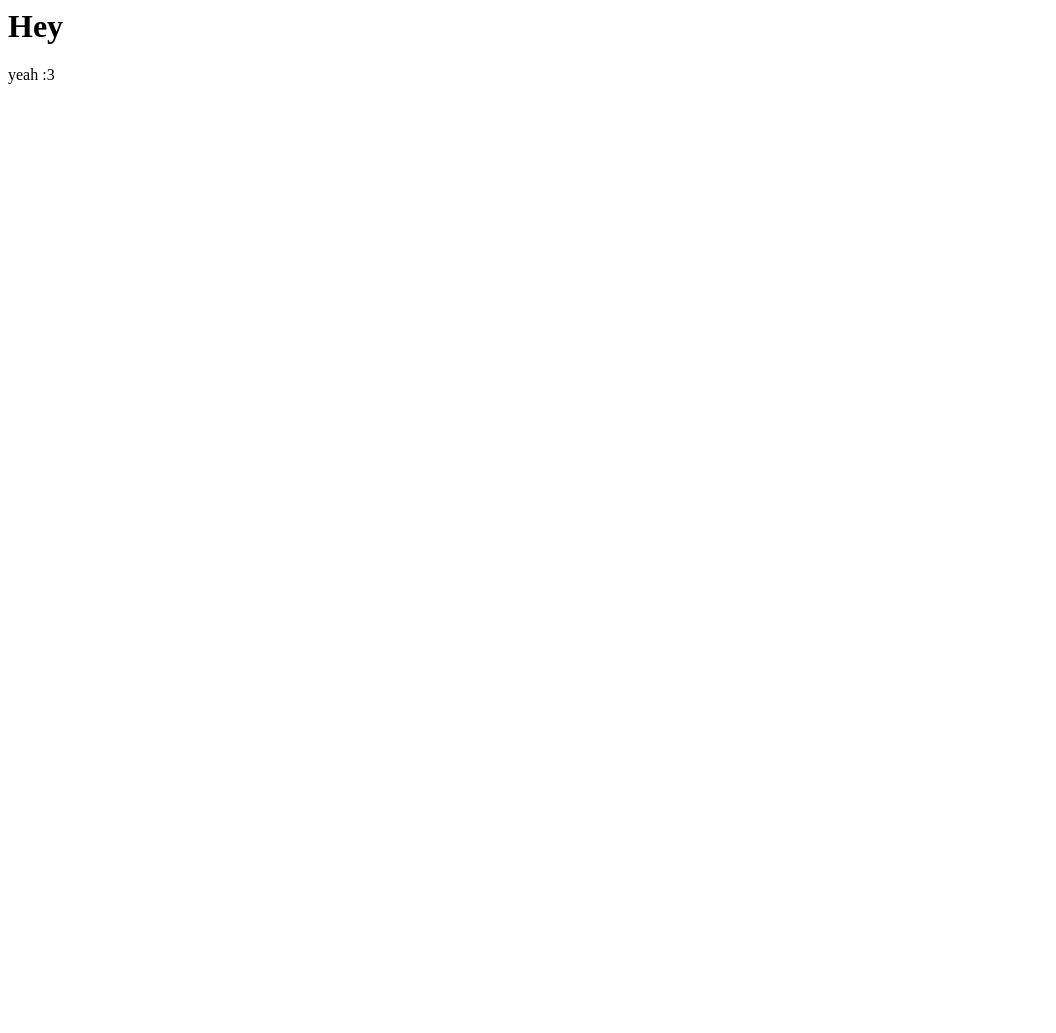
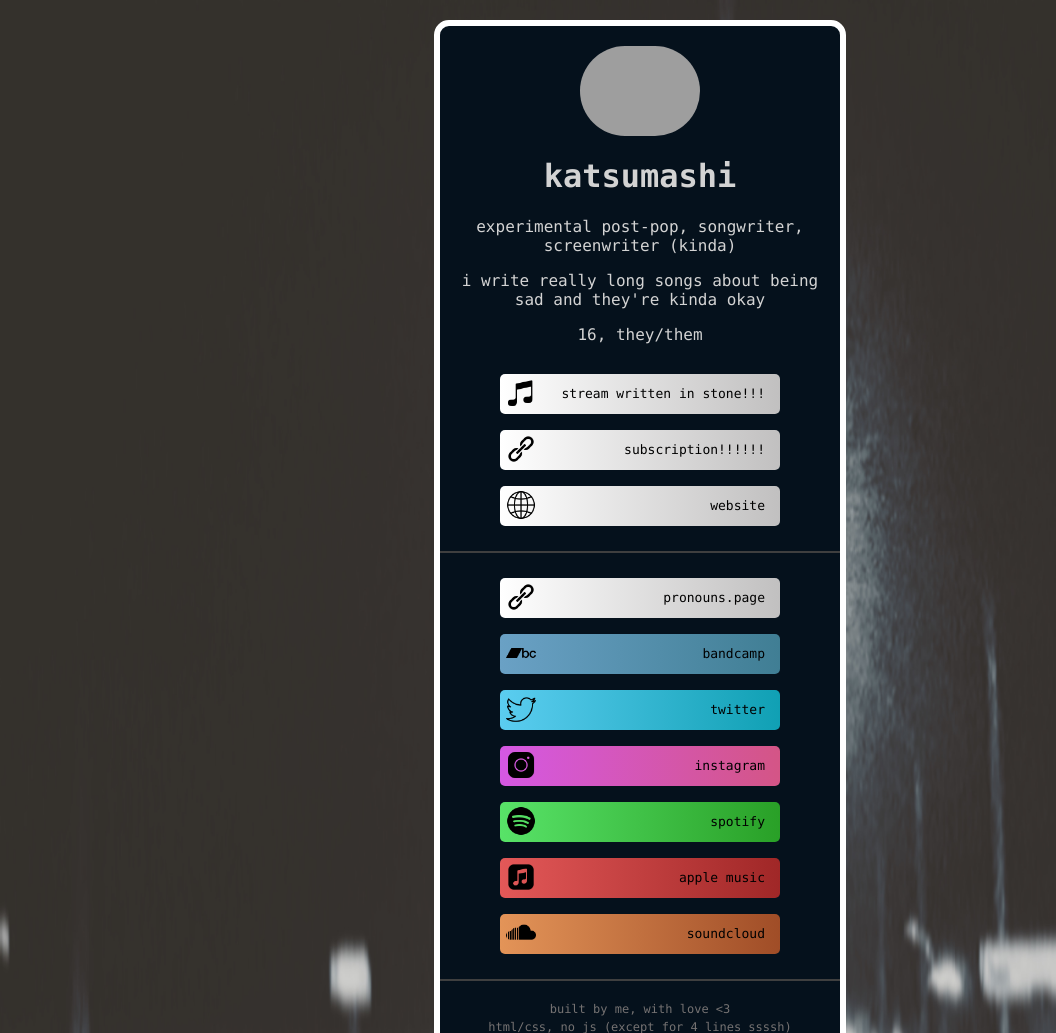
Before and after one commit to katsumashi/katsumashi.github.io, a plain HTML site: page index.html in a window 1280 px wide. Shown: the top 1033 px of the page, without its empty margins (0-1056 px from the left). Before the commit the page ends 800 px from the top, so only its background shows below. Drawn offline with Linux system fonts and the light colour scheme; grey boxes are pictures that could not be loaded.

Commit message:
added literally everything
the website looks good now! rather than being a blank white page that says "hey :3" it's now a full, working linktree-type page.

it's based off my existing carrd, but this is intended to replace that. I'm not gonna delete the carrd just in case, but it won't be linked to in any of my major socials lol

```diff
--- a/index.html
+++ b/index.html
@@ -1,6 +1,83 @@
-<h1>
-    Hey
-</h1>
-<body>
-    yeah :3
-</body>
+<html>
+
+    <head>
+        <title>links</title>
+        <link rel="stylesheet" href="style.css"></style>
+        <style>
+            body {
+                background-image: url('background.jpg');
+                background-repeat: no-repeat;
+                background-size: cover;
+            }
+        </style>
+        <script defer src="index.js" charset="utf-8"></script>
+    </head>
+
+    <body>
+        <div class="boxthing">
+            <img src="icon.png" class="logo">
+            <h1>katsumashi</h1>
+            <!-- gock and balls and also gay t4t sex? making out sex? listening to music!!! ...cuddling...? -->
+            <p>experimental post-pop, songwriter, screenwriter (kinda)<br></p>
+            <p>i write really long songs about being sad and they're kinda okay</p>
+            <p id="agediv"></p>
+
+            <div class="buttons1div">
+                <!-- Album stream button, Bandcamp subscription button and website button -->
+                <form action="https://distrokid.com/hyperfollow/katsumashi/written-in-stone">
+                    <button class="buttons1">
+                        <img class="icons" src="icons/icons8-musical-notes-100.png"> stream written in stone!!!</button>
+                </form>
+                <form action="https://katsumashii.bandcamp.com/subscribe">
+                    <button class="buttons1">
+                        <img class="icons" src="icons/icons8-link-100.png"> subscription!!!!!!</button>
+                </form>
+                <form action="https://katsumashi.com">
+                    <button class="buttons1">
+                        <img class="icons" src="icons/icons8-globe-100.png"> website</button>
+                </form>
+
+                <hr style="width:100%; height: 2px; border: 0px; text-align:center; margin-top: 25px; margin-bottom: 25px; color: rgb(63, 63, 63); background-color: rgb(63, 63, 63);">
+
+                <!-- Pronouns.page + socials -->
+                <form action="https://en.pronouns.page/@katsumashii">
+                    <button class="buttons1">
+                        <img class="icons" src="icons/icons8-link-100.png"> pronouns.page</button>
+                </form>
+                <form action="https://katsumashii.bandcamp.com/">
+                    <button class="buttons1" style="background-image: linear-gradient(to right, rgb(106, 161, 197), rgb(64, 126, 148));">
+                        <img class="icons" src="icons/icons8-bandcamp-100.png"> bandcamp</button>
+                </form>
+                <form action="https://twitter.com/katsumashii">
+                    <button class="buttons1" style="background-image: linear-gradient(to right, rgb(91, 205, 240), rgb(16, 160, 180));">
+                        <img class="icons" src="icons/icons8-twitter-100.png"> twitter</button>
+                </form>
+                <form action="https://instagram.com/katsumashi.music">
+                    <button class="buttons1" style="background-image: linear-gradient(to right, rgb(213, 88, 227), rgb(212, 85, 134));">
+                        <img class="icons" src="icons/icons8-instagram-100-2.png"> instagram</button>
+                </form>
+                <form action="https://open.spotify.com/artist/1Pt6JjWYCYiLh16bxiCPKT">
+                    <button class="buttons1" style="background-image: linear-gradient(to right, rgb(88, 227, 104), rgb(41, 160, 39));">
+                        <img class="icons" src="icons/icons8-spotify-100.png"> spotify</button>
+                </form>
+                <form action="https://music.apple.com/au/artist/katsumashi/1582169965">
+                    <button class="buttons1"  style="background-image: linear-gradient(to right, rgb(227, 88, 88), rgb(160, 39, 39));">
+                        <img class="icons" src="icons/icons8-apple-music-100.png"> apple music</button>
+                </form>
+                <form action="https://soundcloud.com/katsumashi">
+                    <button class="buttons1"  style="background-image: linear-gradient(to right, rgb(227, 148, 88), rgb(160, 77, 39));">
+                        <img class="icons" src="icons/icons8-soundcloud-100.png"> soundcloud</button>
+                </form>
+
+                <hr style="width:100%; height: 2px; border: 0px; text-align:center; margin-top: 25px; margin-bottom: 25px; color: rgb(63, 63, 63); background-color: rgb(63, 63, 63);">
+
+                <p class="footerp">built by me, with love <3</p>
+                <p class="footerp">html/css, no js (except for 4 lines ssssh)</p>
+                <br>
+
+            </div>
+
+        </div>
+    </body>
+
+</html>
--- /dev/null
+++ b/index.js
@@ -0,0 +1,9 @@
+function calculateAge() { // birthday is a date
+  var ageDifMs = Date.now() - new Date("2007-01-08");
+  var ageDate = new Date(ageDifMs); // miliseconds from epoch
+  var ageFinal = Math.abs(ageDate.getUTCFullYear() - 1970);
+
+  ageElement = document.getElementById('agediv').innerHTML=ageFinal + ", they/them";
+}
+
+calculateAge();
--- a/style.css
+++ b/style.css
@@ -0,0 +1,78 @@
+body {
+    font-family: "Menlo", system-ui, -apple-system, BlinkMacSystemFont, 'Segoe UI', Roboto, Oxygen, Ubuntu, Cantarell, 'Open Sans', 'Helvetica Neue', sans-serif;
+    color: lightgray;
+}
+
+h1 {
+    text-align: center;
+}
+
+p {
+    text-align: center;
+    margin-left: 20px;
+    margin-right: 20px;
+}
+
+.footerp {
+    font-size: 12px;
+    color: rgb(117, 114, 114);
+    line-height: 6px;
+}
+
+.boxthing {
+    width: 400px;
+    height: auto;
+    margin: auto;
+    margin-top: 20px;
+    margin-bottom: 20px;
+    border: 6px solid white;
+    background-color: rgb(5, 17, 28);
+    border-radius: 15px;
+    box-shadow: 8px;
+}
+
+.logo {
+    width: 30%;
+    height: auto;
+    display: block;
+    margin-left: auto;
+    margin-right: auto;
+    margin-top: 20px;
+    border-radius: 100px;
+}
+
+.icons {
+    width: 30px;
+    height: 30px;
+    float: left;
+    vertical-align: middle;
+    margin-top: 3px;
+}
+
+.buttons1div {
+    margin-top: 30px;
+}
+
+.buttons1 {
+    position: relative;
+    cursor: pointer;
+    display: block;
+    margin: auto;
+    margin-top: 0;
+    width: 70%;
+    height: 40px;
+    border: 0px solid white;
+    padding-right: 15px;
+    text-align: right;
+    font-size: 13px;
+    font-family: "Menlo", system-ui, -apple-system, BlinkMacSystemFont, 'Segoe UI', Roboto, Oxygen, Ubuntu, Cantarell, 'Open Sans', 'Helvetica Neue', sans-serif;
+    line-height: 37px;
+    background-image: linear-gradient(to right, white, rgb(193, 192, 192));
+    border-radius: 5px;
+    transition: 0.3s;
+}
+.buttons1:hover {
+    width: 80%;
+    transition: 0.3s;
+    filter: brightness(150%);
+}
```
Also changed, not shown: background.jpg (added), icons/icons8-apple-music-100.png (added), icons/icons8-bandcamp-100.png (added), icons/icons8-globe-100.png (added), icons/icons8-instagram-100-2.png (added), icons/icons8-instagram-100.png (added), icons/icons8-link-100.png (added), icons/icons8-musical-notes-100.png (added), icons/icons8-soundcloud-100.png (added), icons/icons8-spotify-100.png (added), icons/icons8-twitter-100.png (added), 2 other files.
